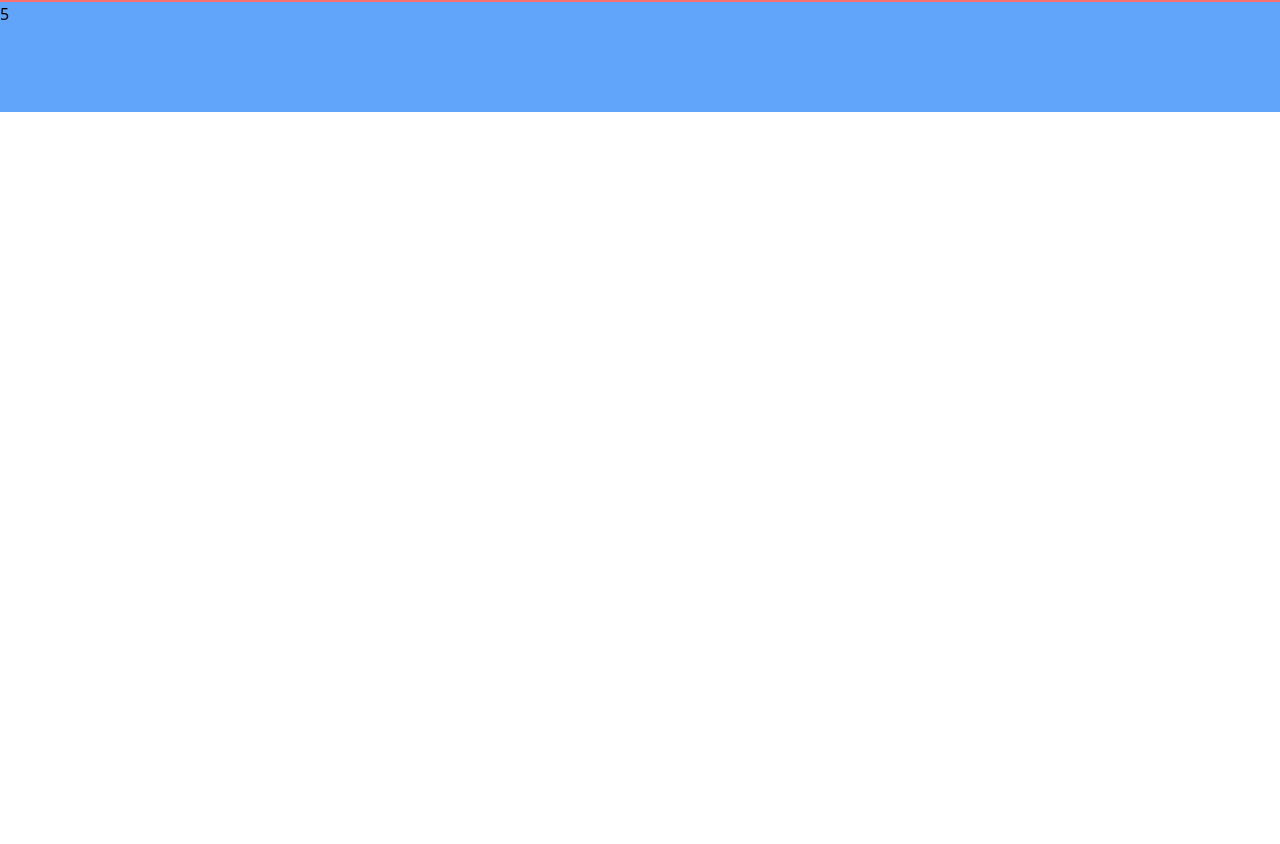
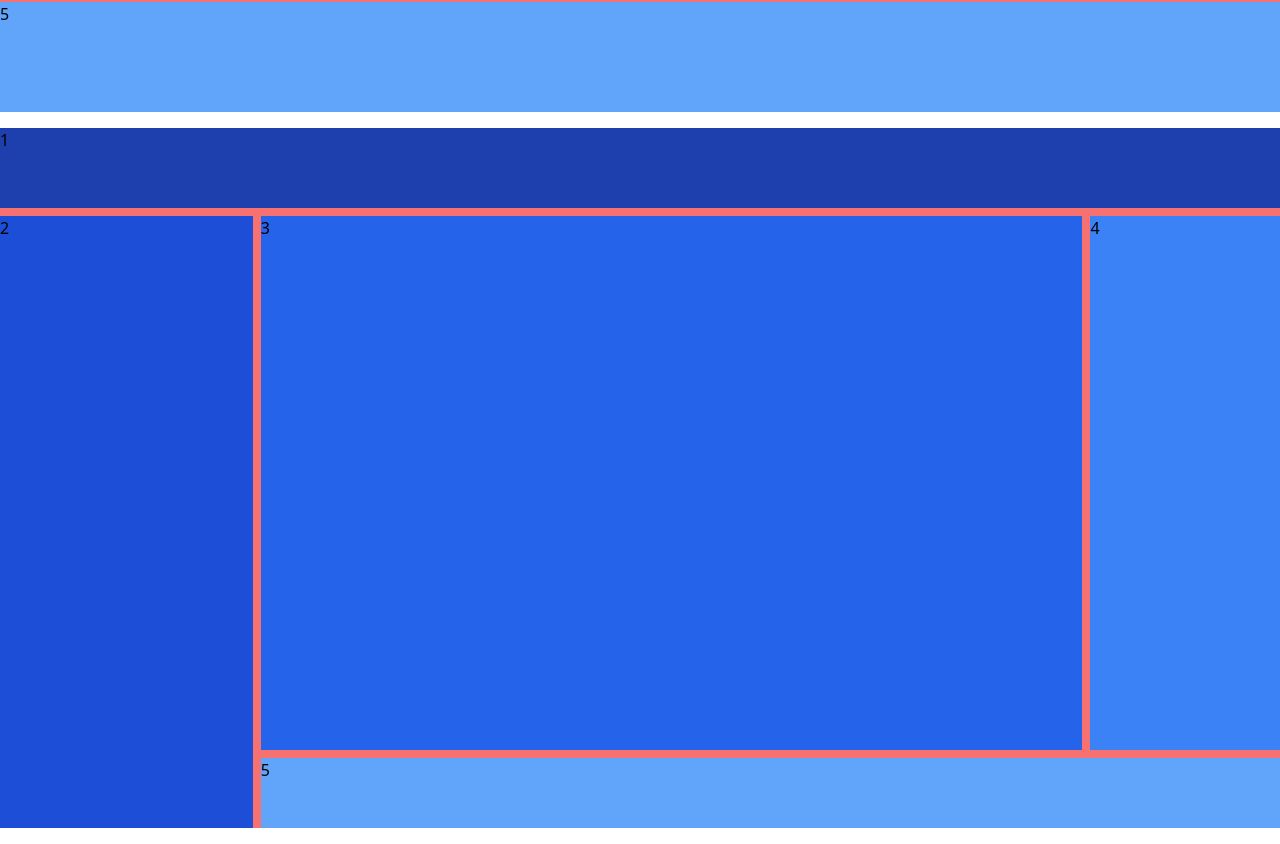
Before and after one commit to deglan-rivas/ud-tailwind-clonBootstrap, a React (Vite) app: page / in a window 1280 px wide. Shown: the part 2180-3024 px from the top of the page. Before the commit the page ends 2292 px from the top, so only its background shows below. Built offline with nearby package versions, Linux system fonts and the light colour scheme.

Commit message:
[UPDATE] layout 1

```diff
--- a/src/HOC - topics/s5-grid.jsx
+++ b/src/HOC - topics/s5-grid.jsx
@@ -1,6 +1,7 @@
 import Grid2 from "../components/grid/Grid2"
 import Grid3 from "../components/grid/Grid3"
 import Grid4 from "../components/grid/Grid4"
+import Grid5 from "../components/grid/Grid5"
 
 const S5 = () => {
   return (
@@ -8,6 +9,7 @@ const S5 = () => {
       <Grid2/>
       <Grid3/>
       <Grid4/>
+      <Grid5/>
     </>
   )
 }
--- a/src/components/grid/Grid4.jsx
+++ b/src/components/grid/Grid4.jsx
@@ -1,7 +1,7 @@
 const Grid4 = () => {
   return (
     <div>
-      <div className="bg-red-400 h-[700px] grid grid-cols-6 grid-rows-6 gap-2">
+      <div className="bg-red-400 h-[700px] grid grid-cols-6 grid-rows-6 gap-2 mb-4">
         <div className="bg-blue-800 col-span-full">1</div>
         <div className="bg-blue-700 row-span-4">2</div>
         <div className="bg-blue-600 row-span-4 col-span-4">3</div>
--- /dev/null
+++ b/src/components/grid/Grid5.jsx
@@ -0,0 +1,15 @@
+const Grid5 = () => {
+  return (
+    <div>
+      <div className="bg-red-400 h-[700px] grid grid-cols-[20fr_65fr_15fr] grid-rows-[80px_1fr_70px] gap-2 mb-4">
+        <div className="bg-blue-800 col-span-full">1</div>
+        <div className="bg-blue-700 row-span-2">2</div>
+        <div className="bg-blue-600">3</div>
+        <div className="bg-blue-500">4</div>
+        <div className="bg-blue-400 col-span-2">5</div>
+      </div>
+    </div>
+  )
+}
+
+export default Grid5
```
